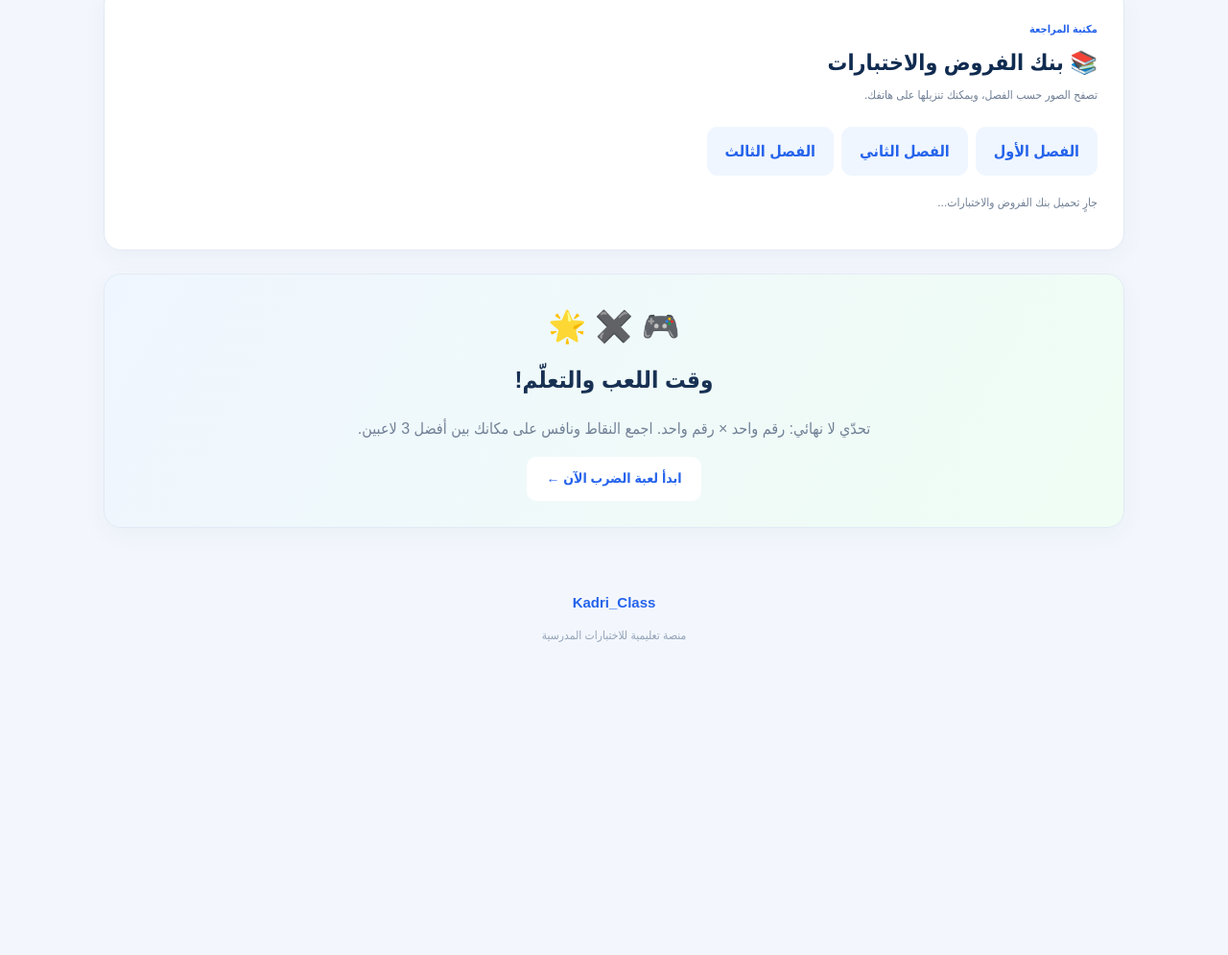
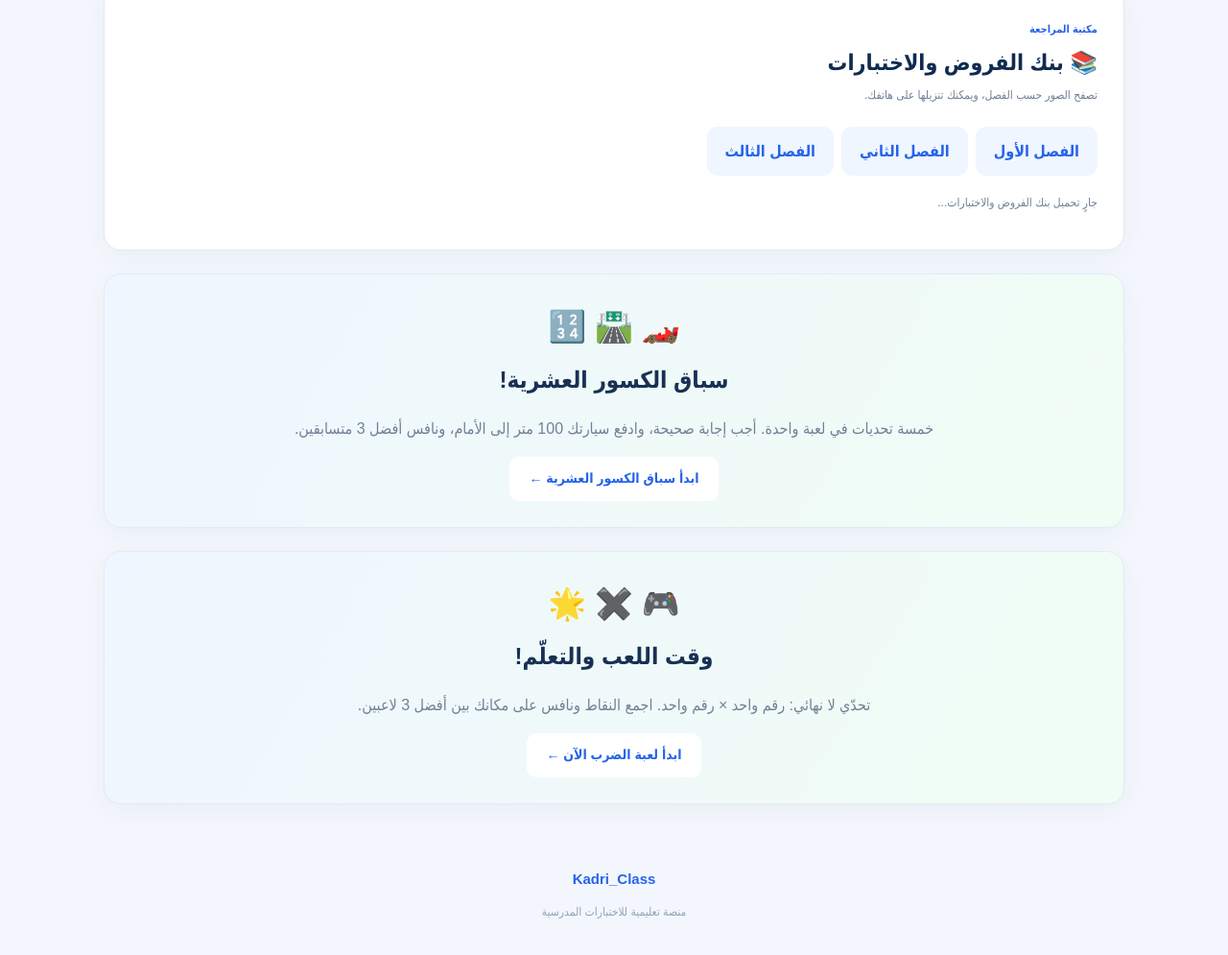
Before and after one commit to Kadri199/MyExam, a plain HTML site: page index.html in a window 1280 px wide. Shown: the part 1559-2554 px from the top of the page at 96% size. Before the commit the page ends 2273 px from the top, so only its background shows below. Drawn offline with Linux system fonts and the light colour scheme; no server answers.

Commit message:
Add decimal fractions racing game to homepage

```diff
--- a/index.html
+++ b/index.html
@@ -255,6 +255,14 @@
     <p class="muted small">شكراً لمشاركتك. يمكنك إغلاق هذه الصفحة.</p>
   </section>
 
+  <!-- DECIMAL FRACTIONS RACING GAME -->
+  <section class="panel" style="margin:24px 0;text-align:center;background:linear-gradient(120deg,#eff6ff,#f0fdf4);">
+    <div style="font-size:2rem;">🏎️ 🛣️ 🔢</div>
+    <h2 style="margin:8px 0;">سباق الكسور العشرية!</h2>
+    <p class="muted">خمسة تحديات في لعبة واحدة. أجب إجابة صحيحة، وادفع سيارتك 100 متر إلى الأمام، ونافس أفضل 3 متسابقين.</p>
+    <a href="./decimal-fractions-game.html" class="hero-button" style="display:inline-block;text-decoration:none;">ابدأ سباق الكسور العشرية ←</a>
+  </section>
+
   <!-- KIDS MULTIPLICATION GAME -->
   <section class="panel" style="margin:24px 0;text-align:center;background:linear-gradient(120deg,#eff6ff,#f0fdf4);">
     <div style="font-size:2rem;">🎮 ✖️ 🌟</div>
```
